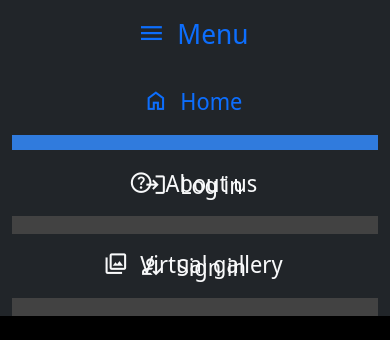
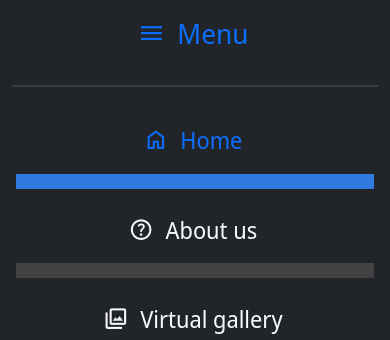
Before and after one commit to abcdefghijklmnopqrmnopqrstuvwxyz/WaFinal, a PHP site: page / in a window 390 px wide, after a click that opens the changed part; the page is wider, and only the part inside the window is pictured. Shown: the top 340 px of that part. Run offline with PHP 8.4, Linux system fonts and the light colour scheme.

Commit message:
Header
Finished responsive design for header/navigation

```diff
--- a/css/style.css
+++ b/css/style.css
@@ -66,11 +66,6 @@
     background-color: rgb(48, 123, 221);
 }
 
-.navmenu {
-    width: auto;
-    height: 10vh;
-}
-
 .head {
     font-family: 'Noto Sans Display', sans-serif;
 }
@@ -101,7 +96,7 @@
     transform: scale(1.05, 1.05);
 }
 
-.footerline {
+.line {
     height: 3px;
     background-color: gray;
 }
--- a/index.html
+++ b/index.html
@@ -26,46 +26,43 @@
                 </a>
             </div>
             <nav class="bg-dark d-xl-flex nav navbar-collapse collapse" id="navbar">
-                <div class="d-xl-flex d-block container">
-                    <div class="d-xl-flex me-xl-auto d-block navmenu">
-                        <a href="#" class="d-block text-decoration-none hoveractive">
+                <div class="d-xl-flex d-block pb-2 container respc">
+                    <hr class="line">
+                    <a href="./index.html" class="d-block text-decoration-none p-xl-0 p-1 respw hoveractive">
                         <div class="d-flex text-center py-3 px-4 text-primary justify-content-center align-items-center">
                             <span class="material-symbols-outlined d-block fs-2 p-1">Home</span>
                             <span class="px-2 fs-3">Home</span>
                         </div>
                         <div class="navdesactive"></div>
                     </a>
-                        <a href="#" class="d-block text-decoration-none hover">
+                    <a href="#" class="d-block text-decoration-none p-xl-0 p-1 respw hover">
                         <div class="d-flex text-center py-3 px-4 text-light justify-content-center align-items-center">
                             <span class="material-symbols-outlined d-block fs-2 p-1">Help</span>
                             <span class="px-2 fs-3">About us</span>
                         </div>
                         <div class="navdes"></div>
                     </a>
-                        <a href="#" class="d-block text-decoration-none hover">
+                    <a href="#" class="d-block text-decoration-none p-xl-0 p-1 respw hover">
                         <div class="d-flex text-center py-3 px-4 text-light justify-content-center align-items-center">
                             <span class="material-symbols-outlined d-block fs-2 p-1">Photo_library</span>
                             <span class="px-2 fs-3">Virtual gallery</span>
                         </div>
                         <div class="navdes"></div>
                     </a>
-                    </div>
-                    <div class="d-xl-flex d-block navmenu2">
-                        <a href="#" class="d-block text-decoration-none hover">
+                    <a href="#" class="d-block text-decoration-none ms-xl-auto p-xl-0 p-1 respw hover">
                         <div class="d-flex text-center py-3 px-4 text-light justify-content-center align-items-center">
                             <span class="material-symbols-outlined d-block fs-2 p-1">Login</span>
                             <span class="px-2 fs-3">Log in</span>
                         </div>
                         <div class="navdes"></div>
                     </a>
-                        <a href="#" class="d-block text-decoration-none hover">
+                    <a href="#" class="d-block text-decoration-none p-xl-0 p-1 respw hover">
                         <div class="d-flex text-center py-3 px-4 text-light justify-content-center align-items-center">
                             <span class="material-symbols-outlined d-block fs-2 p-1">How_to_reg</span>
                             <span class="px-2 fs-3">Sign in</span>
                         </div>
                         <div class="navdes"></div>
                     </a>
-                    </div>
                 </div>
             </nav>
         </header>
@@ -76,7 +73,7 @@
         </main>
 
         <footer class="container-fluid bg-dark mt-5">
-            <hr class="footerline">
+            <hr class="line">
             <div class="container z-2 text-white p-">
                 <div class="row">
                     <div class="col-4 my-2 d-block">
```
Lines whose indentation alone changed are shown as unchanged.
